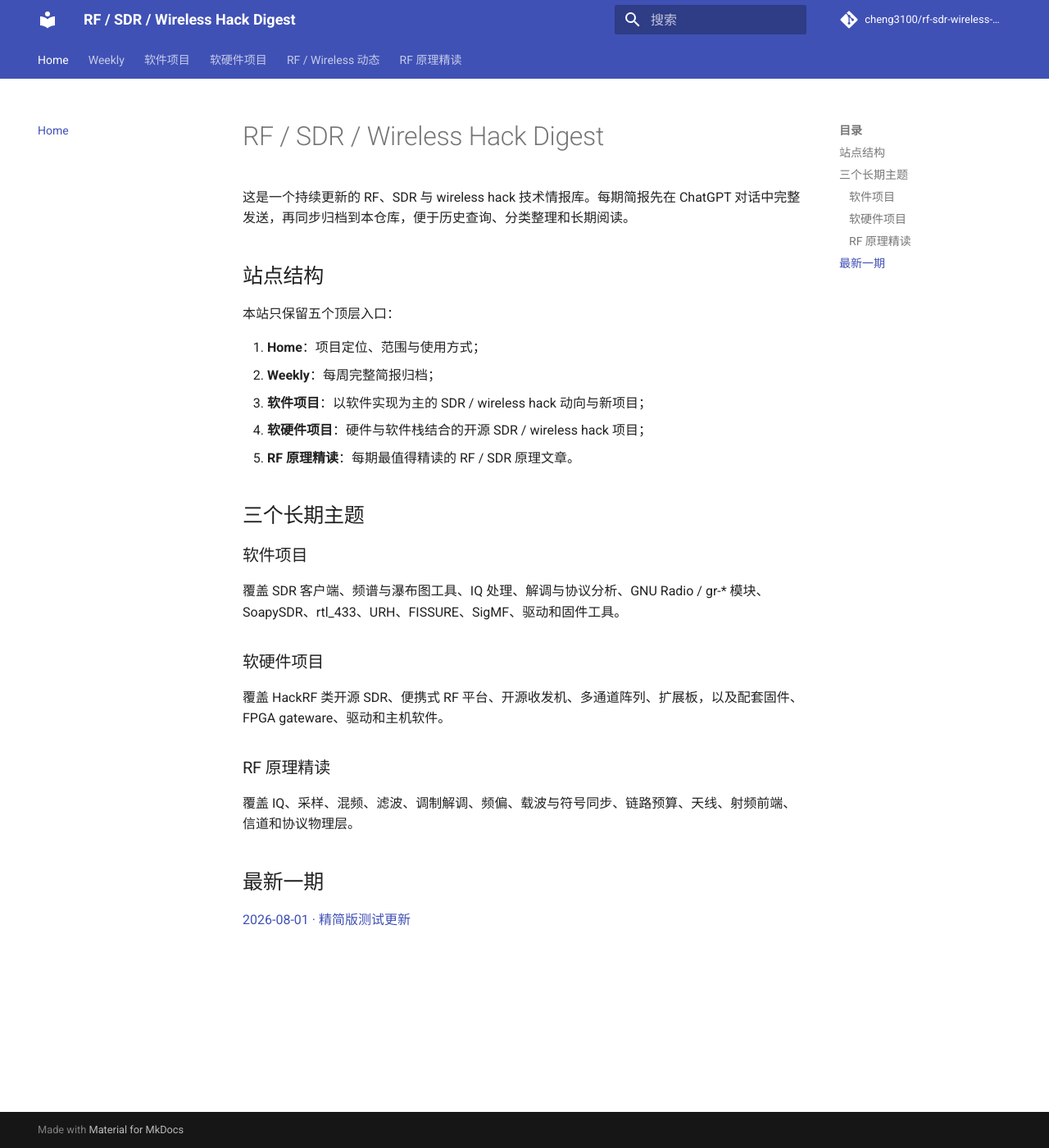
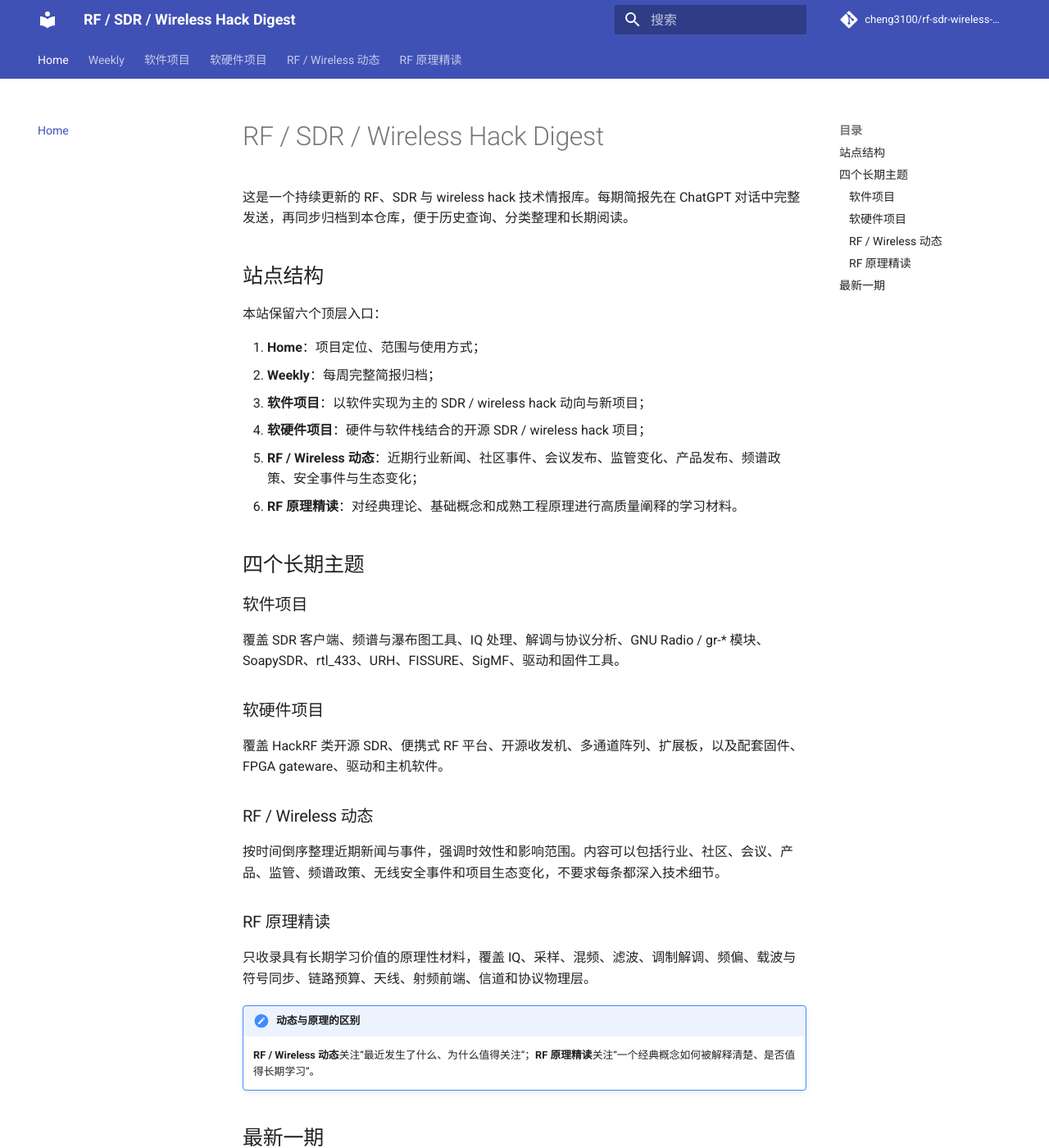
Before and after one commit to cheng3100/rf-sdr-wireless-security-digest, an MkDocs documentation site: the page built from docs/index.md, in a window 1280 px wide and 1400 px high. Shown: the whole window at 82% size. Built offline with MkDocs 1.6.1 and Material for MkDocs 9.7.7, drawn with Linux system fonts in a browser that asks for light colours; comment, search, counter and statistics services are not loaded.

Commit message:
Document four-topic digest structure on home page

```diff
--- a/docs/index.md
+++ b/docs/index.md
@@ -4,15 +4,16 @@
 
 ## 站点结构
 
-本站只保留五个顶层入口：
+本站保留六个顶层入口：
 
 1. **Home**：项目定位、范围与使用方式；
 2. **Weekly**：每周完整简报归档；
 3. **软件项目**：以软件实现为主的 SDR / wireless hack 动向与新项目；
 4. **软硬件项目**：硬件与软件栈结合的开源 SDR / wireless hack 项目；
-5. **RF 原理精读**：每期最值得精读的 RF / SDR 原理文章。
+5. **RF / Wireless 动态**：近期行业新闻、社区事件、会议发布、监管变化、产品发布、频谱政策、安全事件与生态变化；
+6. **RF 原理精读**：对经典理论、基础概念和成熟工程原理进行高质量阐释的学习材料。
 
-## 三个长期主题
+## 四个长期主题
 
 ### 软件项目
 
@@ -22,9 +23,16 @@
 
 覆盖 HackRF 类开源 SDR、便携式 RF 平台、开源收发机、多通道阵列、扩展板，以及配套固件、FPGA gateware、驱动和主机软件。
 
+### RF / Wireless 动态
+
+按时间倒序整理近期新闻与事件，强调时效性和影响范围。内容可以包括行业、社区、会议、产品、监管、频谱政策、无线安全事件和项目生态变化，不要求每条都深入技术细节。
+
 ### RF 原理精读
 
-覆盖 IQ、采样、混频、滤波、调制解调、频偏、载波与符号同步、链路预算、天线、射频前端、信道和协议物理层。
+只收录具有长期学习价值的原理性材料，覆盖 IQ、采样、混频、滤波、调制解调、频偏、载波与符号同步、链路预算、天线、射频前端、信道和协议物理层。
+
+!!! note "动态与原理的区别"
+    **RF / Wireless 动态**关注“最近发生了什么、为什么值得关注”；**RF 原理精读**关注“一个经典概念如何被解释清楚、是否值得长期学习”。
 
 ## 最新一期
 
```
